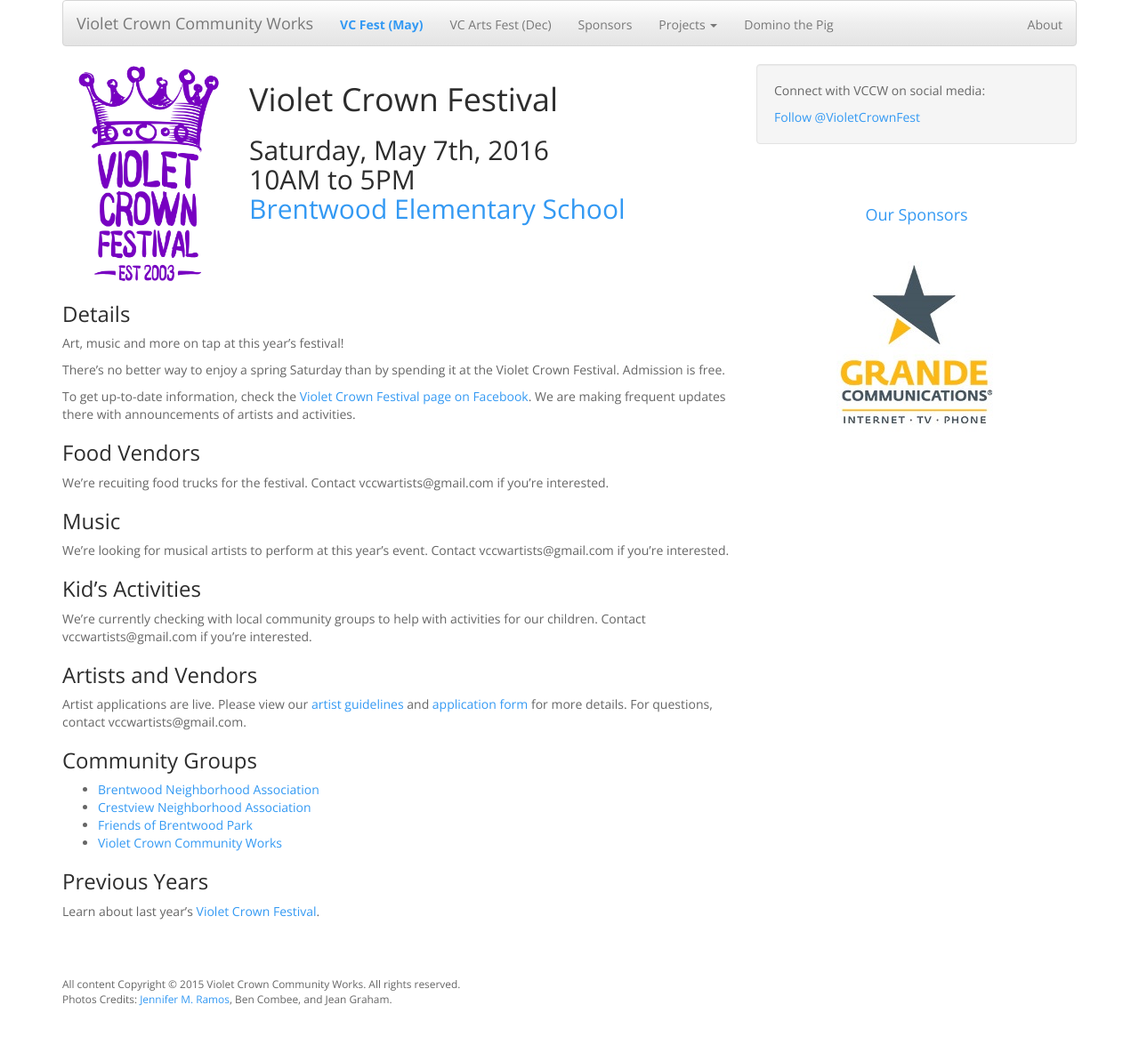
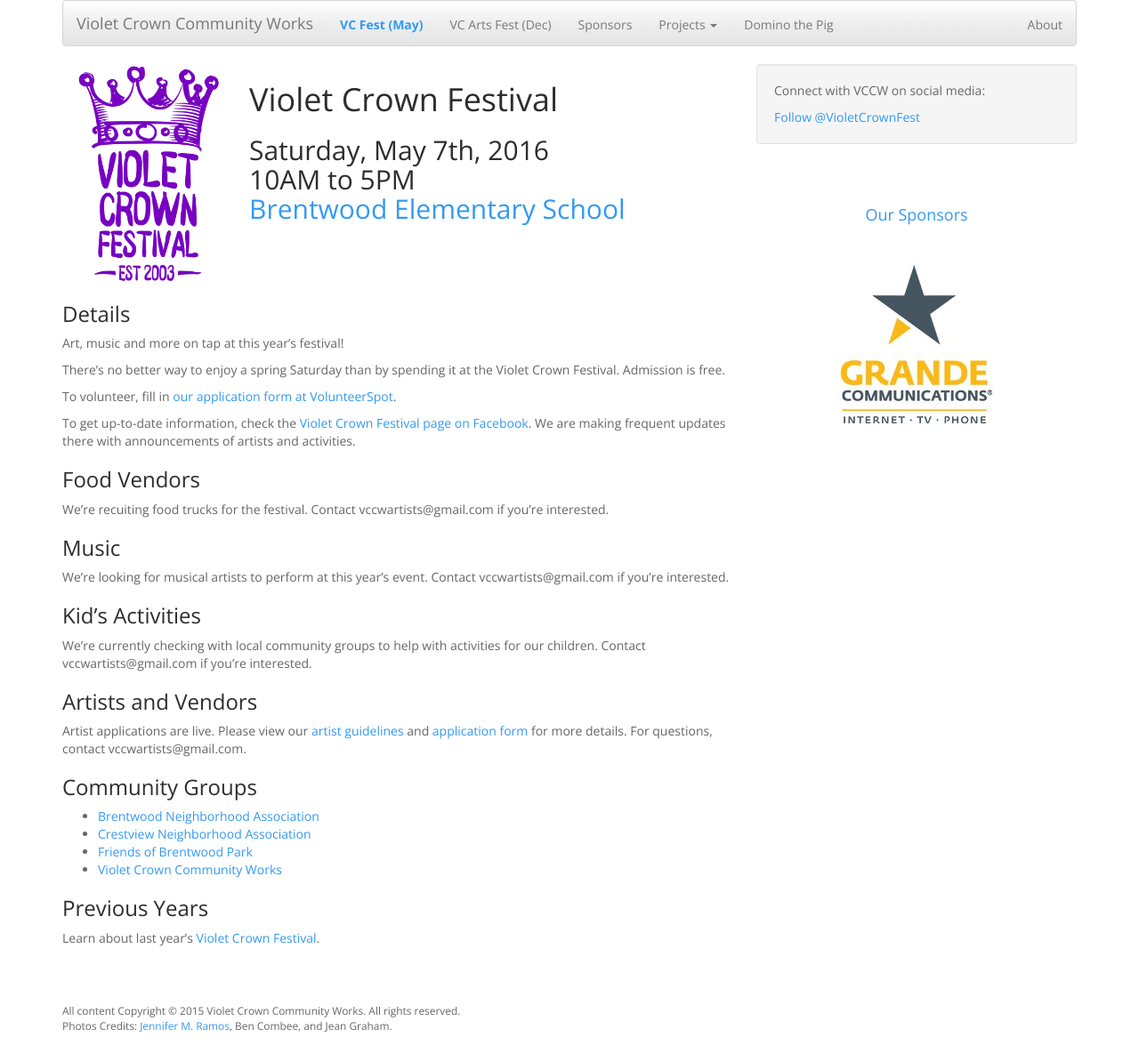
Before and after one commit to vccw/vccw.github.io, a Jekyll site: the page built from vcf.md, in a window 1280 px wide. Shown: the whole page at 89% size. Built offline with Jekyll 4.4.1, drawn with Linux system fonts in a browser that asks for light colours; comment, search, counter and statistics services are not loaded; before the commit the page ends 1145 px from its top, so only the background shows below that.

Commit message:
Update vcf.md

```diff
--- a/vcf.md
+++ b/vcf.md
@@ -22,6 +22,8 @@
 
 There’s no better way to enjoy a spring Saturday than by spending it at the
 Violet Crown Festival. Admission is free.
+
+To volunteer, fill in [our application form at VolunteerSpot](https://www.volunteerspot.com/login/entry/103864880005).
 
 To get up-to-date information, check the [Violet Crown Festival page on Facebook](https://www.facebook.com/VioletCrownFestival).
 We are making frequent updates there with announcements of artists and activities.
```
